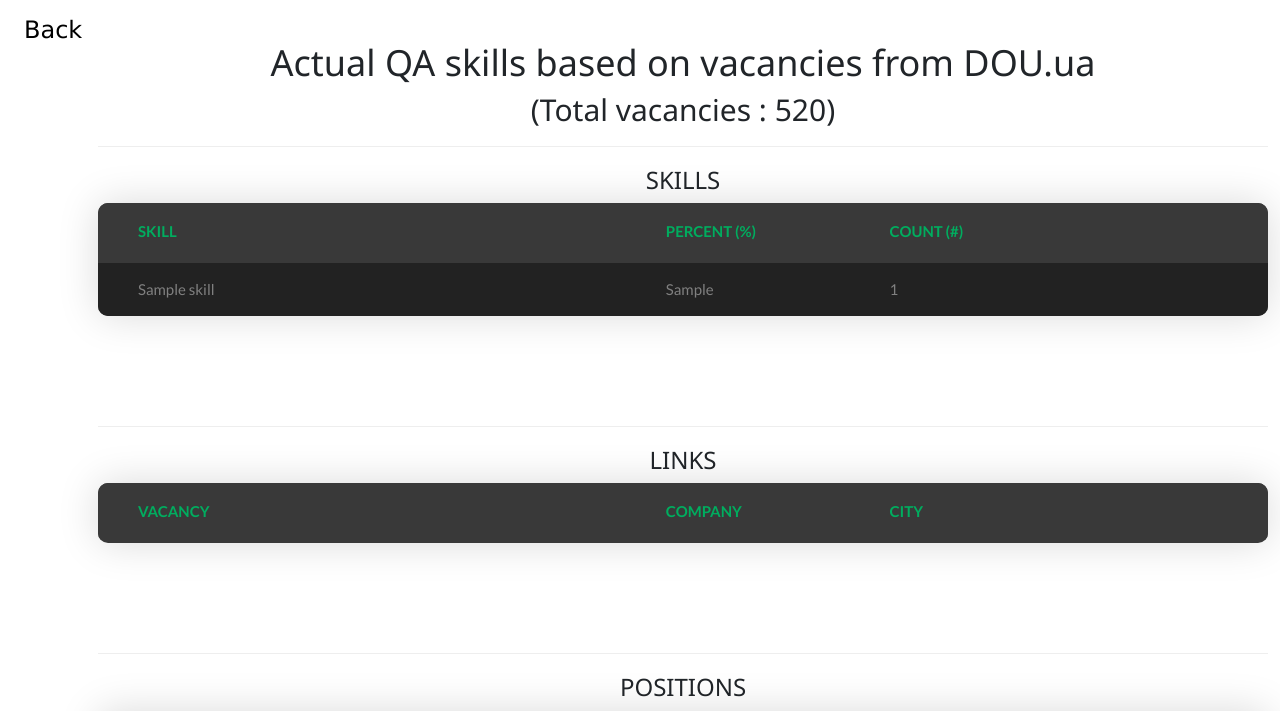
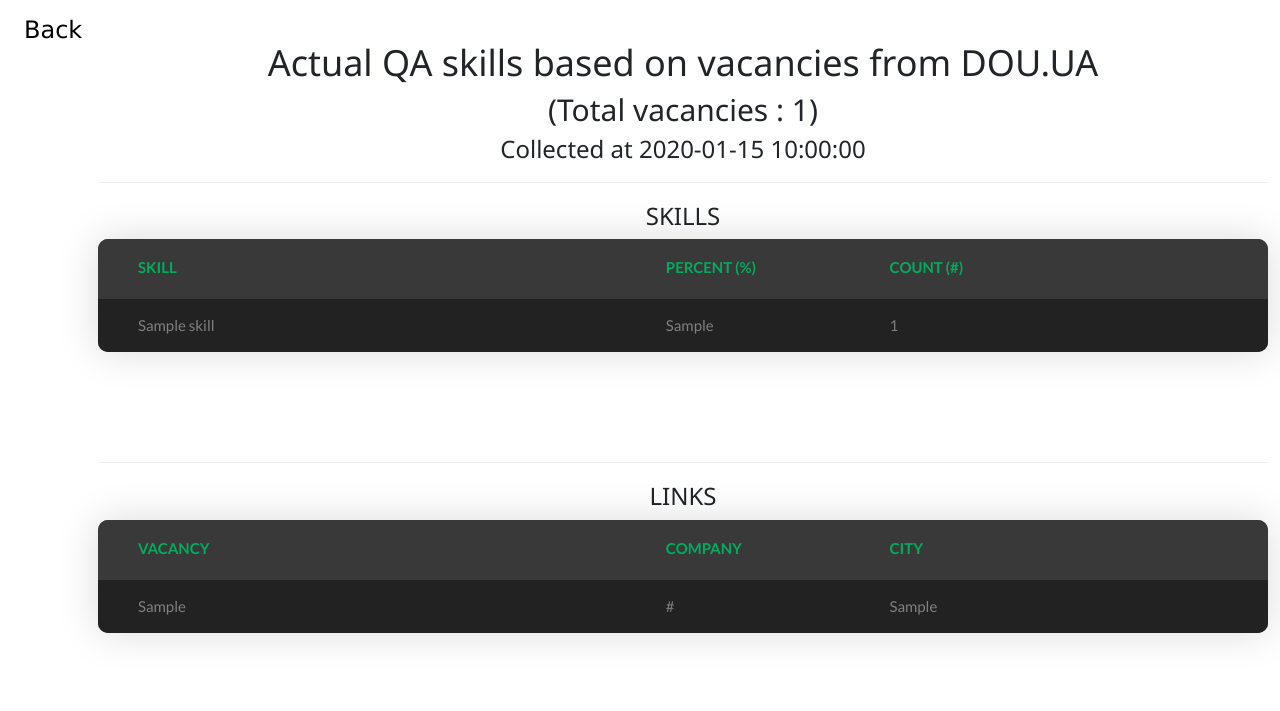
Before and after one commit to Goraved/qa_skills, a Flask app: page /statistics in a window 1280 px wide; the page is wider, and only the part inside the window is pictured. Shown: the top 711 px of that part. Run offline with Flask 2, Linux system fonts and the light colour scheme; tables that the repository leaves empty or names only in its code hold one stand-in row (values such as "Sample post"); lists and menus that the app fills with data are empty; some libraries are stand-ins or nearby versions.

Commit message:
Vacancies save function

```diff
--- a/app.py
+++ b/app.py
@@ -19,12 +19,7 @@ def get_stat():
 
 # Get list of all vacancies
 def get_vac():
-    cur = query('Select * from technical where id = 2 ')
-    for row in cur.fetchall():
-        vacancies_taken = row[0]
-    if vacancies_taken != 0:
-        query('Update technical set result = 1 where id = 2')
-        return get_vacancies()
+    return get_vacancies()
 
 
 @app.route('/save_data')
@@ -32,16 +27,18 @@ def save_data():
     save_positions(Stat.positions)
     save_statistics(Stat.skill_percent, Stat.skills)
     save_ways(Stat.ways)
+    save_vacancies(Stat.total_info)
     return redirect('/statistics')
 
 
 @app.route("/statistics")
 def show_statistics():
-    links = Stat.total_info
+    links = get_latest_vacancies_statistics()
     positions = get_latest_positions_statistics()
     ways = get_latest_ways_statistics()
     stats = get_latest_statistics()
-    return render_template('statistics.html', links=links, stats=stats, positions=positions, ways=ways)
+    tech = [{'vac_count': len(links), 'date_collected': stats[0]['date']}]
+    return render_template('statistics.html', links=links, stats=stats, positions=positions, ways=ways, tech=tech)
 
 
 if __name__ == "__main__":
--- a/data.py
+++ b/data.py
@@ -64,11 +64,11 @@ def get_latest_statistics():
     cur = query("Select date_collected from statistics order by date_collected desc limit 1;")
     for row in cur.fetchall():
         latest = row[0]
-    cur = query("""SELECT sk.name, st.skill_percent, st.skill_count  FROM statistics as st
+    cur = query("""SELECT sk.name, st.skill_percent, st.skill_count, st.date_collected  FROM statistics as st
 JOIN skills as sk on st.skill_id = sk.id
 where date_collected = '{}' order by st.skill_count DESC;""".format(latest))
     for row in cur.fetchall():
-        stat.append({'title': row[0], 'percent': row[1], 'count': row[2]})
+        stat.append({'title': row[0], 'percent': row[1], 'count': row[2], 'date': row[3]})
     return stat
 
 
@@ -96,6 +96,20 @@ where date_collected = '{}' order by ps.count DESC;""".format(latest))
     for row in cur.fetchall():
         positions_stat.append({'title': row[0], 'count': row[1]})
     return positions_stat
+
+
+def get_latest_vacancies_statistics():
+    vacancies_stat = []
+    cur = query("Select date_collected from vacancies order by date_collected desc limit 1;")
+    for row in cur.fetchall():
+        latest = row[0]
+    cur = query("""SELECT *  FROM vacancies
+where date_collected = '{}';""".format(latest))
+    for row in cur.fetchall():
+        vacancies_stat.append(
+            {'vacancy_title': row[1], 'vacancy_link': row[4], 'company_title': row[2], 'company_link': row[6],
+             'city_title': row[3]})
+    return vacancies_stat
 
 
 def save_statistics(percent, count):
@@ -159,3 +173,20 @@ def save_ways(values):
     insert_query = "Insert into ways_statistics (ways_id, count, date_collected) values (%s, %s, %s);"
     cur = query(insert_query, list=list, many=True)
     cur.close()
+
+
+def save_vacancies(values):
+    # Get vacancies list
+    vacancies = {}
+    # Get current date
+    date = time.strftime('%Y-%m-%d')
+    # Delete previous data by current date
+    cur = query("Delete from vacancies where date_collected = '%s'" % date)
+    list = []
+    for result in values:
+        # Save vacancies
+        list.append((result['vacancy_title'], result['vacancy_link'], result['company_title'], result['company_link'],
+                     result['city_title'], date))
+    insert_query = "Insert into vacancies (vacancy, url, company, company_url, city, date_collected) values (%s, %s, %s, %s, %s, %s);"
+    cur = query(insert_query, list=list, many=True)
+    cur.close()
--- a/helper.py
+++ b/helper.py
@@ -43,7 +43,7 @@ def get_vacancies():
     if os.environ['app_type'] == 'remote':
         max_count = 20
     else:
-        max_count = 10
+        max_count = 20
     while len(vacancy_links) <= max_count:
         data = [
             ('csrfmiddlewaretoken', 'c6V5lBXwbscVXZdwSq7KTVYGI58dU0N0s1GFi0uWrRkw00Q4MLIyMKdBjFf3ob7e'),
--- a/templates/statistics.html
+++ b/templates/statistics.html
@@ -1,7 +1,7 @@
 <!DOCTYPE html>
 <html lang="en">
 <head>
-    <title>QA skills</title>
+    <title>QA skills | Statistics</title>
     <meta charset="UTF-8">
     <meta name="viewport" content="width=device-width, initial-scale=1">
     <link rel="shortcut icon" href="{{ url_for('static', filename='images/icons/favicon.ico') }}">
@@ -24,8 +24,11 @@
 <div class="limiter">
     <div class="container-table100">
         <div class="wrap-table100">
-            <h1>Actual QA skills based on vacancies from DOU.ua</h1>
-            <h2>(Total vacancies : 520)</h2>
+            <h1>Actual QA skills based on vacancies from <a href="https://jobs.dou.ua" target="_blank">DOU.UA</a></h1>
+            {% for t in tech %}
+            <h2>(Total vacancies : {{t['vac_count']}})</h2>
+            <h3>Collected at {{t['date_collected']}}</h3>
+            {% endfor %}
             <hr>
             <h3>SKILLS</h3>
             <div class="table100 ver3 m-b-110">
@@ -74,11 +77,11 @@
                         <tbody>
                         {% for link in links %}
                         <tr class="row100 body">
-                            <td class="cell100 column1"><a href='{{link["link"]}}'
-                                                           target=_blank>{{link['title']}}</a></td>
-                            <td class="cell100 column2"><a href='{{link["company_link"]}}' target=_blank>{{link['company']}}</a>
+                            <td class="cell100 column1"><a href='{{link["vacancy_link"]}}'
+                                                           target=_blank>{{link['vacancy_title']}}</a></td>
+                            <td class="cell100 column2"><a href='{{link["company_link"]}}' target=_blank>{{link['company_title']}}</a>
                             </td>
-                            <td class="cell100 column3">{{link['city']}}</td>
+                            <td class="cell100 column3">{{link['city_title']}}</td>
                         </tr>
                         {% endfor %}
                         </tbody>
@@ -158,6 +161,8 @@
 
 
 
+
+
 </script>
 <script src="static/js/main.js"></script>
 </body>
```
Also changed, not shown: parse.py (+7 -5 lines).
